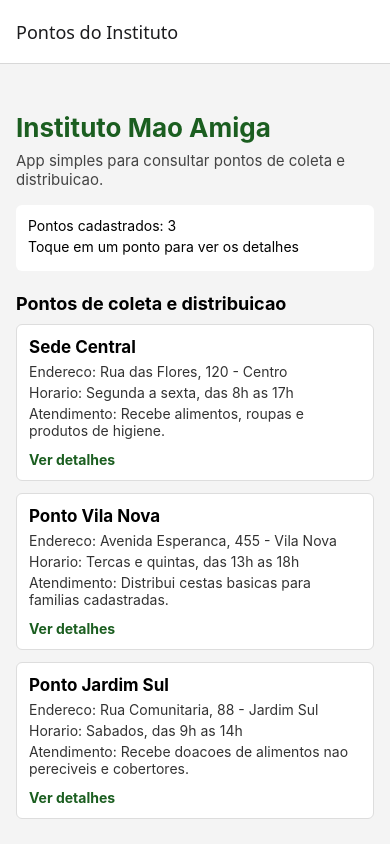
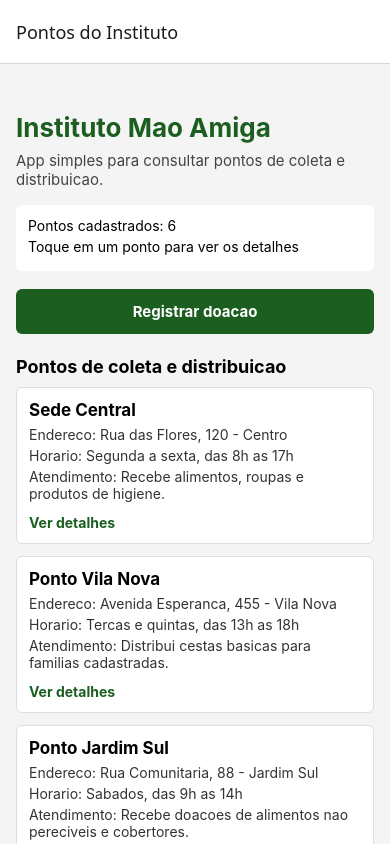
Before and after one commit to Caio1137/instituto-mao-amiga, a React Native app: screen / in a window 390 px wide. Built offline with nearby package versions, Linux system fonts and the light colour scheme.

Commit message:
feat: atualiza lista de pontos e cadastro de doacao refs #04 refs #05

```diff
--- a/App.js
+++ b/App.js
@@ -1,7 +1,17 @@
+import { useState } from 'react';
 import { NavigationContainer } from '@react-navigation/native';
 import { createNativeStackNavigator } from '@react-navigation/native-stack';
 import { StatusBar } from 'expo-status-bar';
-import { ScrollView, StyleSheet, Text, TouchableOpacity, View } from 'react-native';
+import {
+  Keyboard,
+  FlatList,
+  ScrollView,
+  StyleSheet,
+  Text,
+  TextInput,
+  TouchableOpacity,
+  View,
+} from 'react-native';
 
 const Stack = createNativeStackNavigator();
 
@@ -26,6 +36,27 @@ const pontos = [
     endereco: 'Rua Comunitaria, 88 - Jardim Sul',
     horario: 'Sabados, das 9h as 14h',
     atendimento: 'Recebe doacoes de alimentos nao pereciveis e cobertores.',
+  },
+  {
+    id: '4',
+    nome: 'Espaco Bairro Esperanca',
+    endereco: 'Travessa da Paz, 41 - Bairro Esperanca',
+    horario: 'Segundas e quartas, das 14h as 18h',
+    atendimento: 'Distribui kits de higiene para familias encaminhadas.',
+  },
+  {
+    id: '5',
+    nome: 'Centro Comunitario Norte',
+    endereco: 'Rua dos Ipês, 730 - Jardim Norte',
+    horario: 'Sextas, das 9h as 16h',
+    atendimento: 'Recebe roupas de adulto e infantil em boas condicoes.',
+  },
+  {
+    id: '6',
+    nome: 'Ponto Parque das Aguas',
+    endereco: 'Avenida Beira Parque, 215 - Parque das Aguas',
+    horario: 'Sabados, das 8h as 12h',
+    atendimento: 'Entrega cestas basicas e recebe leite longa vida.',
   },
 ];
 
@@ -57,7 +88,19 @@ function DetalhePonto({ ponto }) {
 
 function TelaListaPontos({ navigation }) {
   return (
-    <ScrollView style={styles.container}>
+    <FlatList
+      style={styles.container}
+      contentContainerStyle={styles.conteudo}
+      data={pontos}
+      keyExtractor={(ponto) => ponto.id}
+      renderItem={({ item }) => (
+        <PontoItem
+          ponto={item}
+          onPress={() => navigation.navigate('DetalhePonto', { pontoId: item.id })}
+        />
+      )}
+      ListHeaderComponent={
+        <>
           <StatusBar style="auto" />
           <Text style={styles.titulo}>Instituto Mao Amiga</Text>
           <Text style={styles.subtitulo}>
@@ -69,16 +112,18 @@ function TelaListaPontos({ navigation }) {
             <Text style={styles.resumoTexto}>Toque em um ponto para ver os detalhes</Text>
           </View>
 
+          <TouchableOpacity
+            style={styles.botaoPrincipal}
+            onPress={() => navigation.navigate('CadastroDoacao')}
+            activeOpacity={0.8}
+          >
+            <Text style={styles.textoBotaoPrincipal}>Registrar doacao</Text>
+          </TouchableOpacity>
+
           <Text style={styles.secao}>Pontos de coleta e distribuicao</Text>
-
-      {pontos.map((ponto) => (
-        <PontoItem
-          key={ponto.id}
-          ponto={ponto}
-          onPress={() => navigation.navigate('DetalhePonto', { pontoId: ponto.id })}
+        </>
+      }
     />
-      ))}
-    </ScrollView>
   );
 }
 
@@ -87,10 +132,114 @@ function TelaDetalhePonto({ route }) {
   const ponto = pontos.find((item) => item.id === pontoId) ?? pontos[0];
 
   return (
-    <ScrollView style={styles.container}>
+    <ScrollView style={styles.container} contentContainerStyle={styles.conteudo}>
       <StatusBar style="auto" />
       <Text style={styles.secao}>Detalhe do ponto</Text>
       <DetalhePonto ponto={ponto} />
+    </ScrollView>
+  );
+}
+
+function TelaCadastroDoacao() {
+  const [tipoItem, setTipoItem] = useState('');
+  const [quantidade, setQuantidade] = useState('');
+  const [pontoDestino, setPontoDestino] = useState('');
+  const [erro, setErro] = useState('');
+  const [mensagem, setMensagem] = useState('');
+
+  function atualizarTipoItem(texto) {
+    setTipoItem(texto);
+    setErro('');
+    setMensagem('');
+  }
+
+  function atualizarQuantidade(texto) {
+    if (texto === '' || /^\d+$/.test(texto)) {
+      setQuantidade(texto);
+      setErro('');
+    } else {
+      setErro('A quantidade deve conter somente numeros.');
+    }
+
+    setMensagem('');
+  }
+
+  function atualizarPontoDestino(texto) {
+    setPontoDestino(texto);
+    setErro('');
+    setMensagem('');
+  }
+
+  function validarFormulario() {
+    if (tipoItem.trim() === '') {
+      setErro('Informe o tipo do item que sera doado.');
+      return;
+    }
+
+    if (quantidade === '' || !/^\d+$/.test(quantidade) || Number(quantidade) <= 0) {
+      setErro('Informe uma quantidade inteira maior que zero.');
+      return;
+    }
+
+    if (pontoDestino.trim() === '') {
+      setErro('Informe o ponto de destino da doacao.');
+      return;
+    }
+
+    setErro('');
+    setMensagem('Campos conferidos. Nesta etapa, a doacao ainda nao e salva.');
+    Keyboard.dismiss();
+  }
+
+  return (
+    <ScrollView
+      style={styles.container}
+      contentContainerStyle={styles.conteudo}
+      keyboardShouldPersistTaps="handled"
+    >
+      <StatusBar style="auto" />
+      <Text style={styles.tituloFormulario}>Cadastro de doacao</Text>
+      <Text style={styles.descricaoFormulario}>
+        Preencha os dados para registrar a intencao de doacao para um ponto do Instituto.
+      </Text>
+
+      <View style={styles.formulario}>
+        <Text style={styles.rotuloCampo}>Tipo do item</Text>
+        <TextInput
+          style={styles.input}
+          placeholder="Ex.: arroz, roupa ou produto de higiene"
+          value={tipoItem}
+          onChangeText={atualizarTipoItem}
+          returnKeyType="next"
+        />
+
+        <Text style={styles.rotuloCampo}>Quantidade</Text>
+        <TextInput
+          style={styles.input}
+          placeholder="Ex.: 10"
+          value={quantidade}
+          onChangeText={atualizarQuantidade}
+          keyboardType="number-pad"
+          returnKeyType="next"
+        />
+
+        <Text style={styles.rotuloCampo}>Ponto de destino</Text>
+        <TextInput
+          style={styles.input}
+          placeholder="Ex.: Sede Central"
+          value={pontoDestino}
+          onChangeText={atualizarPontoDestino}
+          returnKeyType="done"
+          onSubmitEditing={validarFormulario}
+        />
+
+        {erro !== '' && <Text style={styles.erro}>{erro}</Text>}
+        {mensagem !== '' && <Text style={styles.mensagem}>{mensagem}</Text>}
+
+        <TouchableOpacity style={styles.botaoPrincipal} onPress={validarFormulario} activeOpacity={0.8}>
+          <Text style={styles.textoBotaoPrincipal}>Validar cadastro</Text>
+        </TouchableOpacity>
+      </View>
     </ScrollView>
   );
 }
@@ -109,6 +258,11 @@ export default function App() {
           component={TelaDetalhePonto}
           options={{ title: 'Detalhe do ponto' }}
         />
+        <Stack.Screen
+          name="CadastroDoacao"
+          component={TelaCadastroDoacao}
+          options={{ title: 'Cadastro de doacao' }}
+        />
       </Stack.Navigator>
     </NavigationContainer>
   );
@@ -119,6 +273,9 @@ const styles = StyleSheet.create({
     flex: 1,
     backgroundColor: '#F4F4F4',
     padding: 16,
+  },
+  conteudo: {
+    paddingBottom: 24,
   },
   titulo: {
     fontSize: 26,
@@ -141,6 +298,18 @@ const styles = StyleSheet.create({
   resumoTexto: {
     fontSize: 14,
     marginBottom: 4,
+  },
+  botaoPrincipal: {
+    alignItems: 'center',
+    backgroundColor: '#1B5E20',
+    borderRadius: 6,
+    marginBottom: 18,
+    padding: 13,
+  },
+  textoBotaoPrincipal: {
+    color: '#FFFFFF',
+    fontSize: 15,
+    fontWeight: 'bold',
   },
   secao: {
     fontSize: 18,
@@ -197,4 +366,50 @@ const styles = StyleSheet.create({
     marginTop: 4,
     color: '#333',
   },
+  tituloFormulario: {
+    color: '#1B5E20',
+    fontSize: 24,
+    fontWeight: 'bold',
+    marginTop: 18,
+    marginBottom: 8,
+  },
+  descricaoFormulario: {
+    color: '#444',
+    fontSize: 15,
+    lineHeight: 21,
+    marginBottom: 18,
+  },
+  formulario: {
+    backgroundColor: '#FFFFFF',
+    borderColor: '#C8E6C9',
+    borderRadius: 6,
+    borderWidth: 1,
+    padding: 16,
+  },
+  rotuloCampo: {
+    color: '#2E7D32',
+    fontSize: 14,
+    fontWeight: 'bold',
+    marginBottom: 6,
+    marginTop: 10,
+  },
+  input: {
+    backgroundColor: '#FFFFFF',
+    borderColor: '#BDBDBD',
+    borderRadius: 5,
+    borderWidth: 1,
+    fontSize: 15,
+    paddingHorizontal: 12,
+    paddingVertical: 10,
+  },
+  erro: {
+    color: '#C62828',
+    fontSize: 14,
+    marginTop: 14,
+  },
+  mensagem: {
+    color: '#2E7D32',
+    fontSize: 14,
+    marginTop: 14,
+  },
 });
```
Also changed, not shown: atividades/aula-11/exercicio.md (added, +47 -0 lines). Lines whose indentation alone changed are shown as unchanged.
